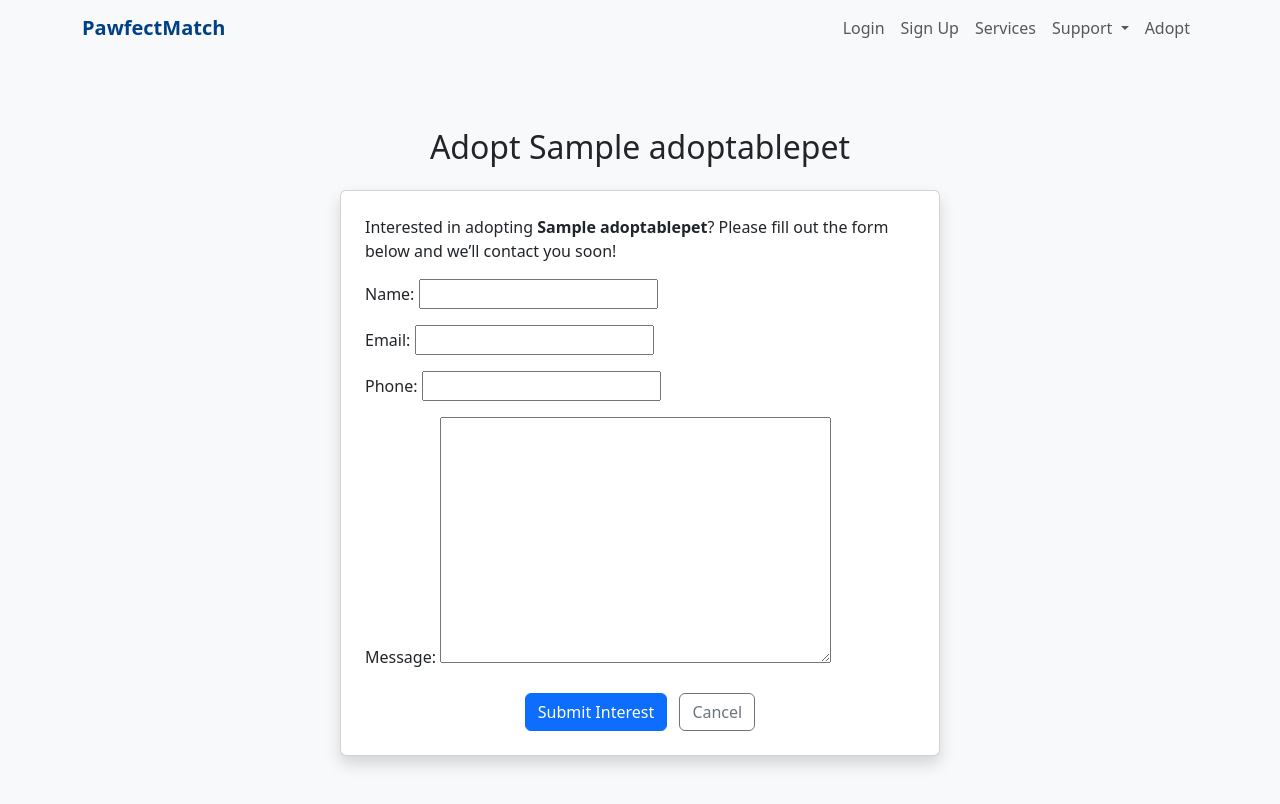
After one commit to Omar6688/PawfectMatch, a Django app: page /adopt/interest/1/ in a window 1280 px wide. The commit adds this page. Run offline with Django 5.2, Linux system fonts and the light colour scheme; tables that the repository leaves empty hold one stand-in row (values such as "Sample post"); parts of the project's set-up code (start-up, migrations or seed data) failed here and were passed over.

Commit message:
Add user adoption interest form and flow with success page and permission-based buttons

```diff
--- a/adoptions/forms.py
+++ b/adoptions/forms.py
@@ -1,7 +1,12 @@
 from django import forms
-from .models import AdoptablePet
+from .models import AdoptablePet, AdoptionInterest
 
 class AdoptablePetForm(forms.ModelForm):
     class Meta:
         model = AdoptablePet
         fields = '__all__'
+
+class AdoptionInterestForm(forms.ModelForm):
+    class Meta:
+        model = AdoptionInterest
+        fields = ['name', 'email', 'phone', 'message']
--- a/adoptions/models.py
+++ b/adoptions/models.py
@@ -2,10 +2,21 @@ from django.db import models
 
 class AdoptablePet(models.Model):
     name = models.CharField(max_length=100)
+    breed = models.CharField(max_length=100)
     age = models.IntegerField()
-    breed = models.CharField(max_length=100)
-    description = models.TextField()
-    image = models.ImageField(upload_to='pets/', blank=True, null=True)
+    description = models.TextField(blank=True)
+    image = models.ImageField(upload_to='adoptable_pets/', blank=True, null=True)
 
     def __str__(self):
         return self.name
+
+class AdoptionInterest(models.Model):
+    pet = models.ForeignKey(AdoptablePet, on_delete=models.CASCADE, related_name='interests')
+    name = models.CharField(max_length=100)
+    email = models.EmailField()
+    phone = models.CharField(max_length=20, blank=True)
+    message = models.TextField(blank=True)
+    created_at = models.DateTimeField(auto_now_add=True)
+
+    def __str__(self):
+        return f"{self.name} - Interest in {self.pet.name}"
--- a/adoptions/templates/adoptions/adoptable_detail.html
+++ b/adoptions/templates/adoptions/adoptable_detail.html
@@ -32,6 +32,10 @@
             </div>
             {% endif %}
 
+            {% if user.is_authenticated and not user.is_staff %}
+                <a href="{% url 'express_interest' pet.pk %}" class="btn btn-primary mt-4">🐾 Adopt this Pet</a>
+            {% endif %}
+
             <div class="mt-4">
                 <a href="{% url 'adoptable_list' %}" class="btn btn-outline-secondary">← Back to List</a>
             </div>
--- /dev/null
+++ b/adoptions/templates/adoptions/express_interest.html
@@ -0,0 +1,17 @@
+{% extends "core/base.html" %}
+{% block content %}
+<div class="container py-5">
+    <h2 class="text-center mb-4">Adopt {{ pet.name }}</h2>
+    <div class="card shadow p-4 mx-auto" style="max-width: 600px;">
+        <p>Interested in adopting <strong>{{ pet.name }}</strong>? Please fill out the form below and we’ll contact you soon!</p>
+        <form method="post">
+            {% csrf_token %}
+            {{ form.as_p }}
+            <div class="text-center mt-4">
+                <button type="submit" class="btn btn-primary">Submit Interest</button>
+                <a href="{% url 'adoptable_detail' pet.pk %}" class="btn btn-outline-secondary ms-2">Cancel</a>
+            </div>
+        </form>
+    </div>
+</div>
+{% endblock %}
--- a/adoptions/urls.py
+++ b/adoptions/urls.py
@@ -7,4 +7,5 @@ urlpatterns = [
     path('add/', views.add_pet, name='add_pet'),
     path('edit/<int:pk>/', views.edit_pet, name='edit_pet'),
     path('delete/<int:pk>/', views.delete_pet, name='delete_pet'),
+    path('interest/<int:pk>/', views.express_interest, name='express_interest'),
 ]
--- a/adoptions/views.py
+++ b/adoptions/views.py
@@ -1,7 +1,8 @@
-from django.shortcuts import render, get_object_or_404
+from django.shortcuts import render, redirect, get_object_or_404
 from .models import AdoptablePet
 from django.contrib.admin.views.decorators import staff_member_required
 from .forms import AdoptablePetForm
+from .forms import AdoptionInterestForm
 
 
 def adoptable_list(request):
@@ -42,3 +43,21 @@ def delete_pet(request, pk):
         pet.delete()
         return redirect('adoptable_list')
     return render(request, 'adoptions/adoptable_confirm_delete.html', {'pet': pet})
+
+def express_interest(request, pk):
+    pet = get_object_or_404(AdoptablePet, pk=pk)
+
+    if request.method == 'POST':
+        form = AdoptionInterestForm(request.POST)
+        if form.is_valid():
+            interest = form.save(commit=False)
+            interest.pet = pet
+            interest.save()
+            return render(request, 'adoptions/interest_success.html', {'pet': pet})
+    else:
+        form = AdoptionInterestForm()
+
+    return render(request, 'adoptions/express_interest.html', {
+        'form': form,
+        'pet': pet
+    })
```
Also changed, not shown: adoptions/templates/adoptions/interest_success.html (added, +9 -0 lines), adoptions/migrations/0005_alter_adoptablepet_description_and_more.py (added).
